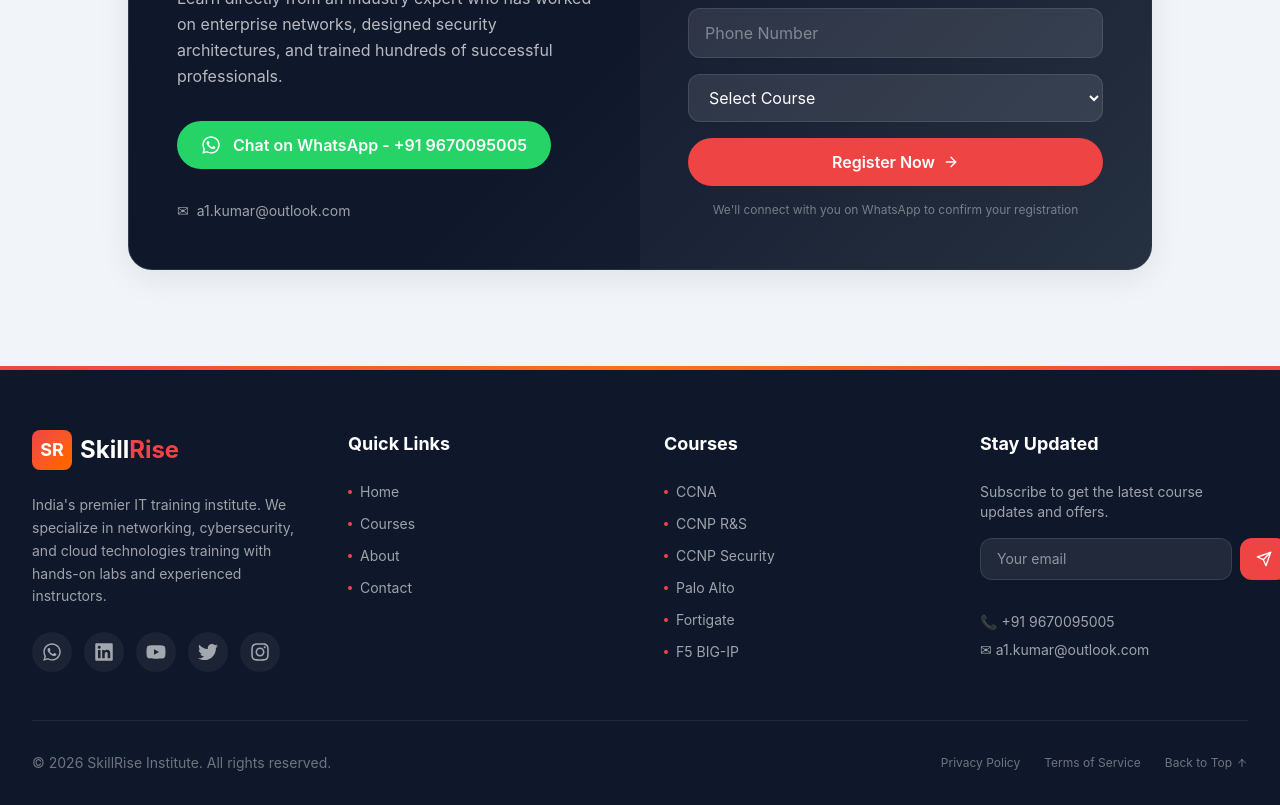
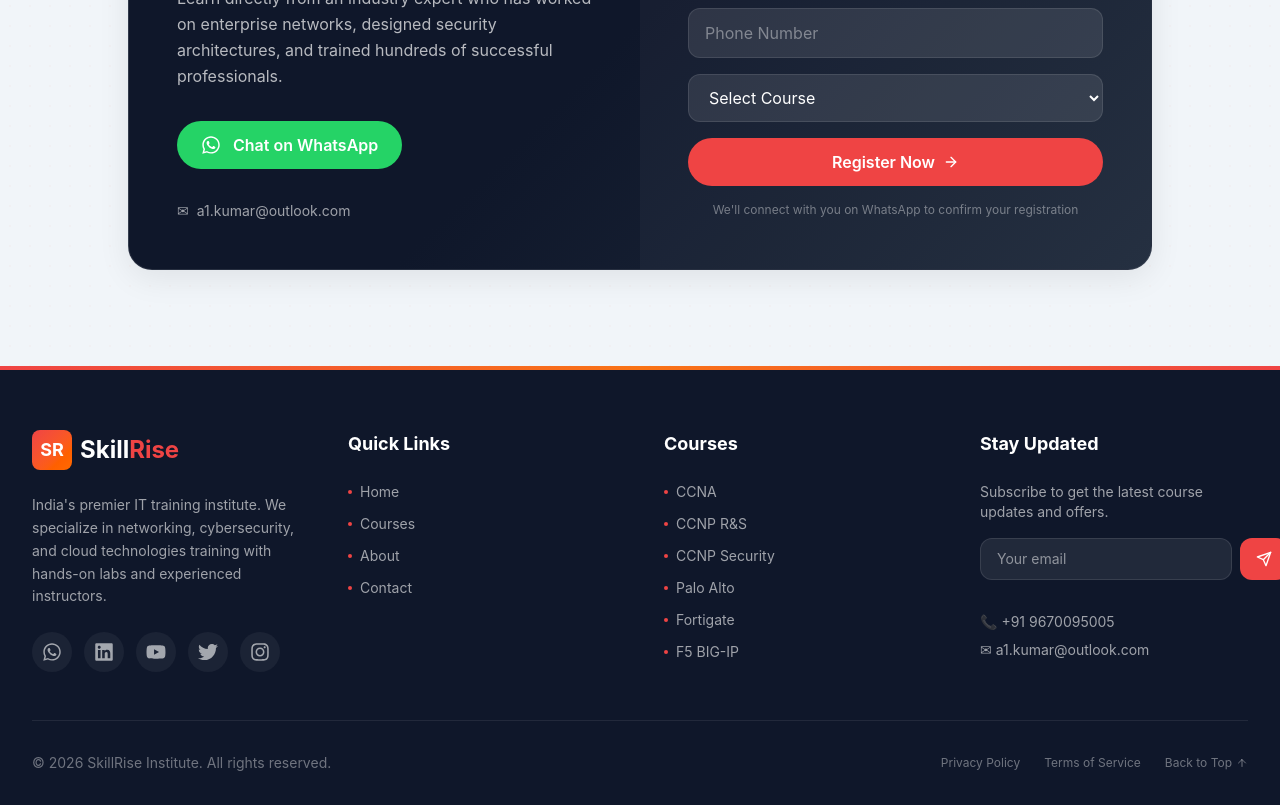
Before and after one commit to shivamssingh3098/skill-rise-frontend, a React (Vite) app: page / in a window 1280 px wide. Shown: the part 4220-5025 px from the top of the page. Built offline with nearby package versions, Linux system fonts and the light colour scheme.

Commit message:
remove contact number . display only logo

```diff
--- a/src/components/CTASection.jsx
+++ b/src/components/CTASection.jsx
@@ -78,7 +78,7 @@ export default function CTASection() {
                     className="inline-flex items-center gap-3 px-6 py-3 rounded-full bg-[#25D366] text-white font-semibold hover:bg-[#1da851] transition-all duration-200 hover:shadow-lg hover:shadow-[#25D366]/30"
                   >
                     <FaWhatsapp className="text-xl" />
-                    Chat on WhatsApp - +91 9670095005
+                    Chat on WhatsApp
                   </a>
 
                   <div className="pt-4">
```
